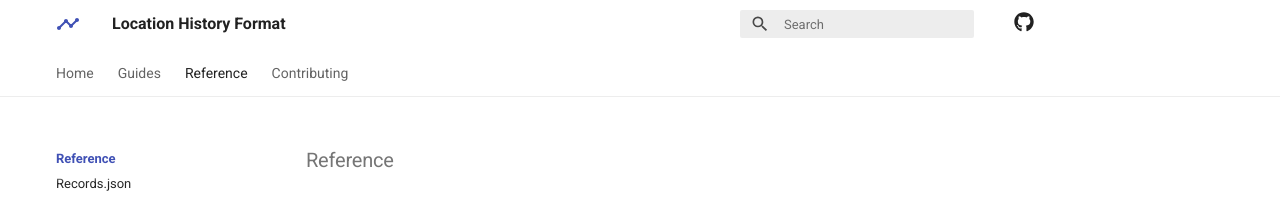
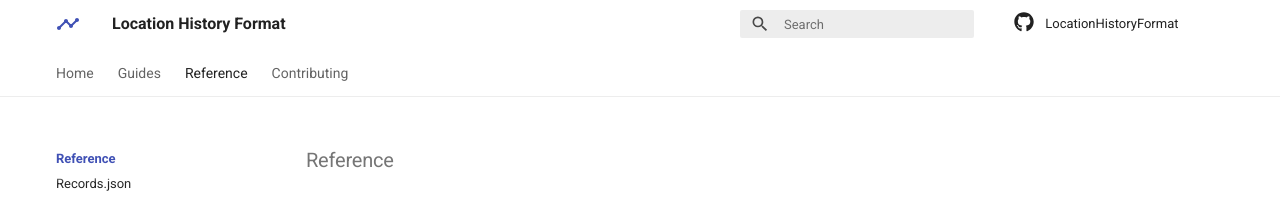
Before and after one commit to CarlosBergillos/LocationHistoryFormat, an MkDocs documentation site: the page built from docs/reference/index.md, in a window 1280 px wide. Shown: the top 201 px of the page. Built offline with MkDocs 1.6.1 and Material for MkDocs 9.7.7, drawn with Linux system fonts in a browser that asks for light colours; comment, search, counter and statistics services are not loaded.

```diff
--- a/mkdocs.yml
+++ b/mkdocs.yml
@@ -1,8 +1,10 @@
 site_name: Location History Format
 site_url: https://locationhistoryformat.com
 repo_url: https://github.com/CarlosBergillos/LocationHistoryFormat
-repo_name: ""
+repo_name: "LocationHistoryFormat"
 edit_uri: ""
+docs_dir: docs
+remote_branch: gh-pages
 
 theme:
   name: material
@@ -15,8 +17,8 @@ theme:
     - navigation.tabs
     - navigation.indexes
     - toc.integrate
-  logo: static/timeline_black_24dp_c.svg
-  favicon: static/timeline_black_24dp_c_favicon.svg
+  logo: static/timeline_blue_24dp.svg
+  favicon: static/timeline_blue_24dp_favicon.svg
   icon:
     repo: fontawesome/brands/github
 
```
Also changed, not shown: docs/static/timeline_blue_24dp.svg (renamed from docs/static/timeline_black_24dp_c.svg), docs/static/timeline_blue_24dp_favicon.svg (renamed from docs/static/timeline_black_24dp_c_favicon.svg).
